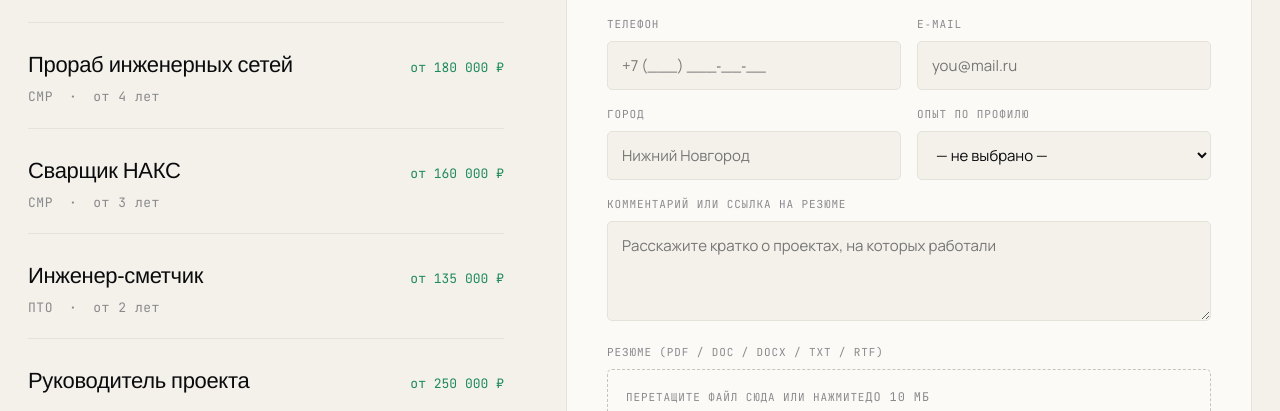
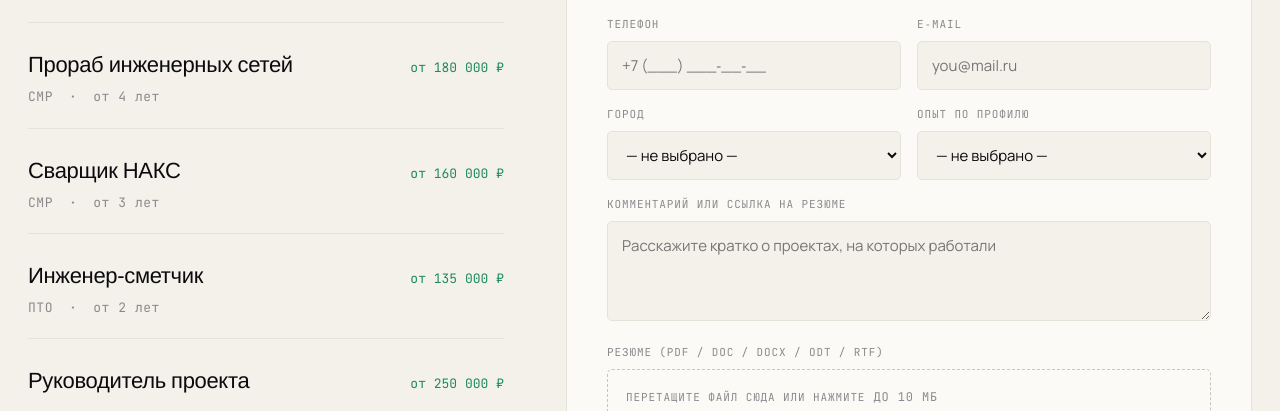
Before and after one commit to nhassl3/eng-net-nn-frontend, a React (Vite) app: page /vacancies in a window 1280 px wide. Shown: the part 840-1251 px from the top of the page. Built offline with nearby package versions, Linux system fonts and the light colour scheme; no server answers.

Commit message:
⚡ Improved performance for respond vacancy form

```diff
--- a/src/components/vacancies/VacancyForm.tsx
+++ b/src/components/vacancies/VacancyForm.tsx
@@ -1,6 +1,6 @@
 import { useEffect, useState } from 'react'
+import type { RespondInput } from '../../api/vacancy'
 import { MAX_RESUME_SIZE, RESUME_EXTENSIONS, respond } from '../../api/vacancy'
-import type { RespondInput } from '../../api/vacancy'
 import { useAsyncAction } from '../../hooks/useAsync'
 import { useAppSelector } from '../../store/hooks'
 import type { VacancyWithJd } from '../../types/domain'
@@ -52,7 +52,7 @@ export function VacancyForm({ vacancies, loading }: VacancyFormProps) {
     setErrors((er) => ({ ...er, [k]: undefined }));
   };
 
-  const submit = async (e: React.FormEvent<HTMLFormElement>) => {
+  const submit = async (e: React.SubmitEvent<HTMLFormElement>) => {
     e.preventDefault();
     if (!vacancy) return;
     const er: Partial<Record<keyof FormData, string>> = {};
@@ -69,8 +69,8 @@ export function VacancyForm({ vacancies, loading }: VacancyFormProps) {
 
     const res = await send.run({
       vacancy_id: vacancy.uuid,
-      fullName: data.name,
-      phoneNumber: data.phone,
+      full_name: data.name,
+      phone_number: data.phone,
       email: data.email,
       city: data.city,
       exp: data.exp,
@@ -109,7 +109,7 @@ export function VacancyForm({ vacancies, loading }: VacancyFormProps) {
           <h2>Заявка отправлена</h2>
           <p style={{ color: 'var(--fg-soft)', fontSize: 14, marginTop: 4 }}>
             Спасибо, {data.name}. HR‑менеджер свяжется с вами по номеру <strong>{data.phone}</strong> в течение 1 рабочего дня.
-            Если телефон не возьмёт — продублируем письмом на {data.email}.
+            Если не ответите — продублируем письмом на {data.email}.
           </p>
           <button
             onClick={() => {
@@ -153,7 +153,12 @@ export function VacancyForm({ vacancies, loading }: VacancyFormProps) {
         </div>
         <div className="field">
           <label>Город</label>
-          <input type="text" value={data.city} onChange={set('city')} placeholder="Нижний Новгород" />
+          <select value={data.city} onChange={set('city')}>
+            <option value="">— не выбрано —</option>
+            <option>Казань</option>
+            <option>Нижний Новгород</option>
+            <option>Челябинск</option>
+          </select>
         </div>
         <div className="field">
           <label>Опыт по профилю</label>
@@ -171,11 +176,11 @@ export function VacancyForm({ vacancies, loading }: VacancyFormProps) {
           <textarea value={data.message} onChange={set('message')} placeholder="Расскажите кратко о проектах, на которых работали" />
         </div>
         <div className="field full">
-          <label>Резюме (PDF / DOC / DOCX / TXT / RTF)</label>
+          <label>Резюме (PDF / DOC / DOCX / ODT / RTF)</label>
           <label className="upload">
             <span>{data.file ? data.file.name : 'Перетащите файл сюда или нажмите'}</span>
             <span style={{ fontFamily: 'var(--font-mono)', fontSize: 12, color: 'var(--fg-muted)' }}>
-              {data.file ? `${Math.round(data.file.size / 1024)} КБ` : 'до 10 МБ'}
+              &nbsp;{data.file ? `${Math.round(data.file.size / 1024)} КБ` : 'до 10 МБ'}
             </span>
             <input type="file" accept={RESUME_EXTENSIONS.join(',')} onChange={set('file')} style={{ display: 'none' }} />
           </label>
```
